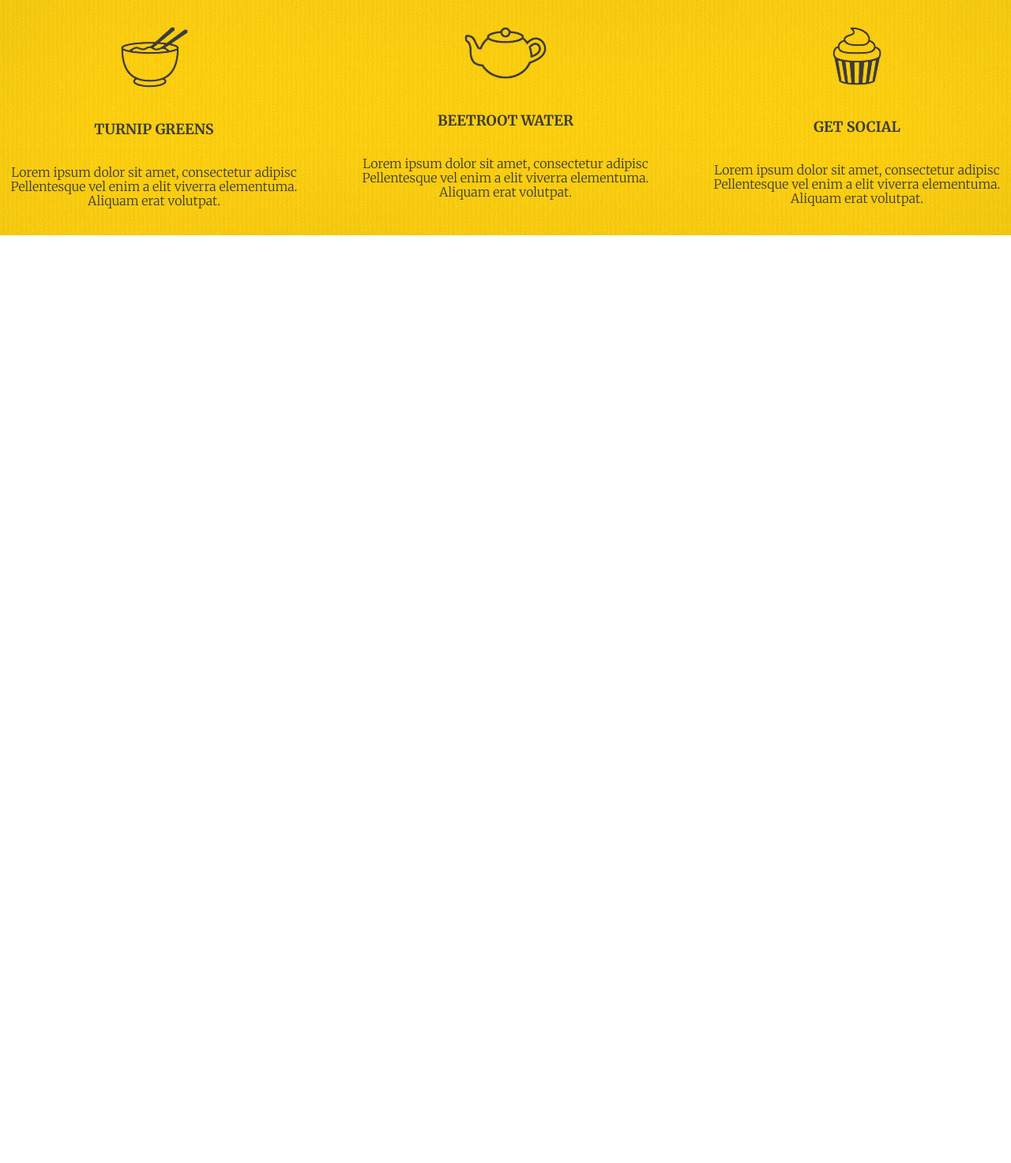
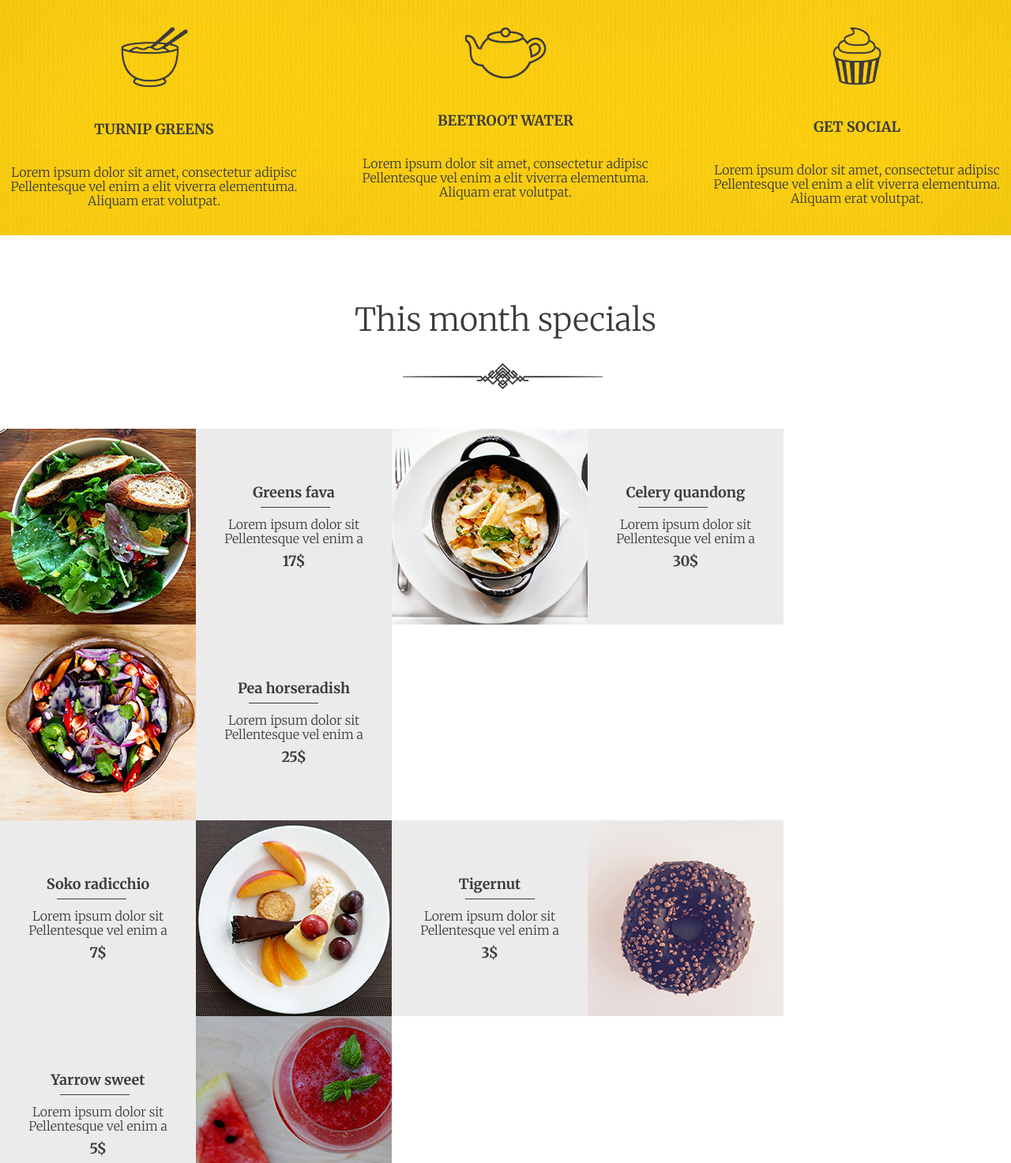
Before and after one commit to Dafaqtx/veggie, a website: page app/index.html in a window 1280 px wide. Shown: the part 802-2275 px from the top of the page at 79% size. Before the commit the page ends 1100 px from the top, so only its background shows below. Drawn offline with nearby package versions, Linux system fonts and the light colour scheme; files that its build step writes are made by us from their sources.

Commit message:
add specials block

```diff
--- a/app/index.html
+++ b/app/index.html
@@ -32,7 +32,7 @@
 					<a href="#home" class="header__link header__link--active">Home</a>
 				</div>
 				<div class="header__item">
-					<a href="#special" class="header__link">Specials</a>
+					<a href="#specials" class="header__link">Specials</a>
 				</div>
 				<div class="header__item">
 					<a href="#about" class="header__link">About</a>
@@ -72,6 +72,78 @@
 				</div>
 			</div>
 		</section>
+
+		<section id="specials" class="specials">
+			<header>
+				<h1 class="specials__title">This month specials</h1>
+			</header>
+			<div class="specials--wrapper">
+				<div class="specials__row specials__row--odd">
+					<div class="specials__item">
+						<div class="specials__img">
+							<img src="../img/specials/dishes1.jpg" alt="">
+						</div>
+						<div class="specials__info">
+							<div class="specials__name">Greens fava</div>
+							<div class="specials__desc">Lorem ipsum dolor sit Pellentesque vel enim a</div>
+							<div class="specials__price">17$</div>
+						</div>
+					</div>
+					<div class="specials__item">
+						<div class="specials__img">
+							<img src="../img/specials/dishes2.jpg" alt="">
+						</div>
+						<div class="specials__info">
+							<div class="specials__name">Celery quandong</div>
+							<div class="specials__desc">Lorem ipsum dolor sit Pellentesque vel enim a</div>
+							<div class="specials__price">30$</div>
+						</div>
+					</div>
+					<div class="specials__item">
+						<div class="specials__img">
+							<img src="../img/specials/dishes3.jpg" alt="">
+						</div>
+						<div class="specials__info">
+							<div class="specials__name">Pea horseradish</div>
+							<div class="specials__desc">Lorem ipsum dolor sit Pellentesque vel enim a</div>
+							<div class="specials__price">25$</div>
+						</div>
+					</div>
+				</div>
+				<div class="specials__row specials__row--even">
+					<div class="specials__item">
+						<div class="specials__img">
+							<img src="../img/specials/dishes4.jpg" alt="">
+						</div>
+						<div class="specials__info">
+							<div class="specials__name">Soko radicchio</div>
+							<div class="specials__desc">Lorem ipsum dolor sit Pellentesque vel enim a</div>
+							<div class="specials__price">7$</div>
+						</div>
+					</div>
+					<div class="specials__item">
+						<div class="specials__img">
+							<img src="../img/specials/dishes5.jpg" alt="">
+						</div>
+						<div class="specials__info">
+							<div class="specials__name">Tigernut</div>
+							<div class="specials__desc">Lorem ipsum dolor sit Pellentesque vel enim a</div>
+							<div class="specials__price">3$</div>
+						</div>
+					</div>
+					<div class="specials__item">
+						<div class="specials__img">
+							<img src="../img/specials/dishes6.jpg" alt="">
+						</div>
+						<div class="specials__info">
+							<div class="specials__name">Yarrow sweet</div>
+							<div class="specials__desc">Lorem ipsum dolor sit Pellentesque vel enim a</div>
+							<div class="specials__price">5$</div>
+						</div>
+					</div>
+				</div>
+			</div>
+		</section>
 	</main>
 
 
--- a/app/sass/main.sass
+++ b/app/sass/main.sass
@@ -152,6 +152,103 @@ body
 		font-weight: 300
 		line-height: 18px
 
+/* specials */
+
+.specials
+	padding: 80px 0 100px 0
+
+	&__title
+		max-width: 400px
+		margin: auto
+		color: $text
+		font-size: 40px
+		font-weight: 300
+		line-height: 55px
+		text-align: center
+		position: relative
+
+		&:first-letter
+			letter-spacing: -0.74px
+
+		&::after
+			content: ''
+			position: absolute
+			bottom: -60px
+			left: 70px
+			width: 253px
+			height: 33px
+			background: url('../img/header/decor.png')
+
+	&--wrapper
+		max-width: 1490px
+		margin: 110px auto 0 auto
+		position: relative
+
+	&__row
+		display: flex
+		flex-wrap: wrap
+
+		&--odd
+			.specials__item
+				flex-direction: row
+
+		&--even
+			.specials__item
+				flex-direction: row-reverse
+
+	&__item
+		display: flex
+		flex-wrap: wrap
+		max-width: 496px
+		width: 100%
+
+	&__img
+		width: 50%
+		max-height: 248px
+
+	&__info
+		display: flex
+		flex-wrap: wrap
+		flex-direction: column
+		justify-content: center
+		align-items: center
+		text-align: center
+		width: 50%
+		max-height: 248px;
+		background-color: #ebebeb
+
+	&__name
+		height: 16px
+		color: $text
+		font-size: 18px
+		font-weight: 700
+		line-height: 30px
+		position: relative
+		margin-bottom: 30px
+
+		&::after
+			content: ''
+			position: absolute
+			width: 88px
+			height: 1px
+			background-color: $text
+			bottom: -18px
+			left: 10%
+
+	&__desc
+		color: $text
+		font-size: 16px
+		font-weight: 300
+		line-height: 18px
+		margin-bottom: 5px
+
+	&__price
+		color: $text
+		font-size: 18px
+		font-weight: 700
+		line-height: 30px
+		letter-spacing: -0.36px
+
 
 
 @import "media"
```
Also changed, not shown: app/img/specials/dishes1.jpg (added), app/img/specials/dishes2.jpg (added), app/img/specials/dishes3.jpg (added), app/img/specials/dishes4.jpg (added), app/img/specials/dishes5.jpg (added), app/img/specials/dishes6.jpg (added).
